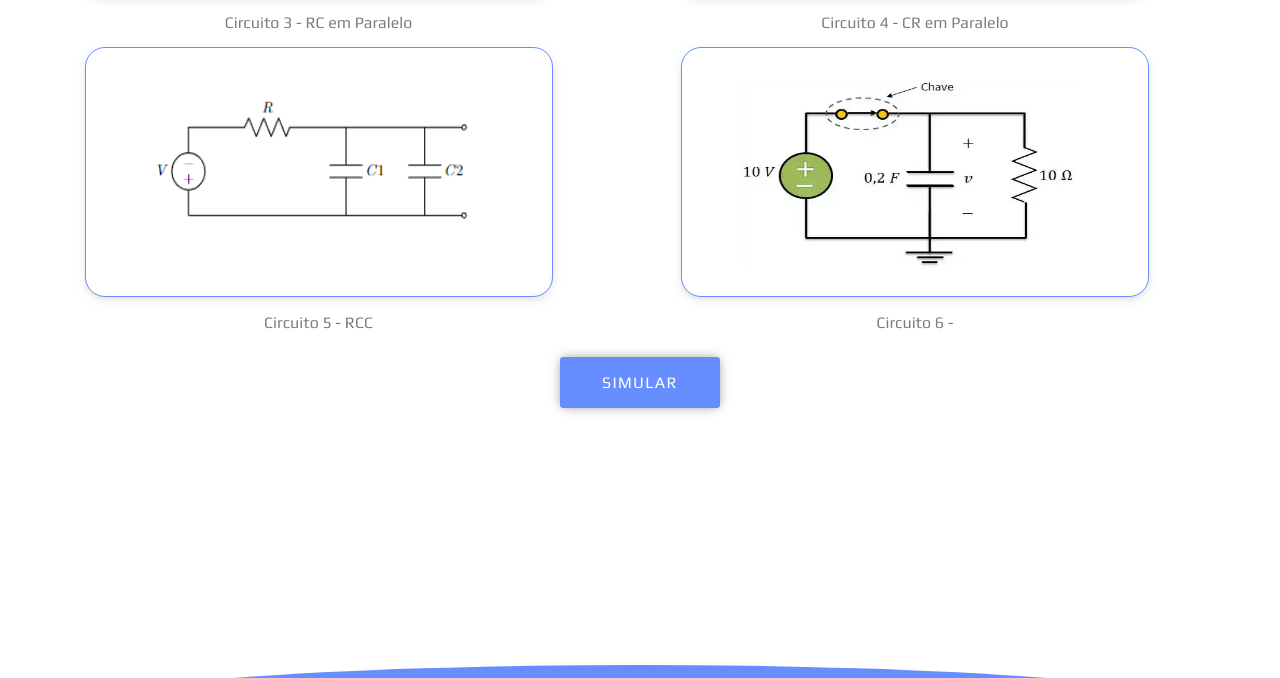
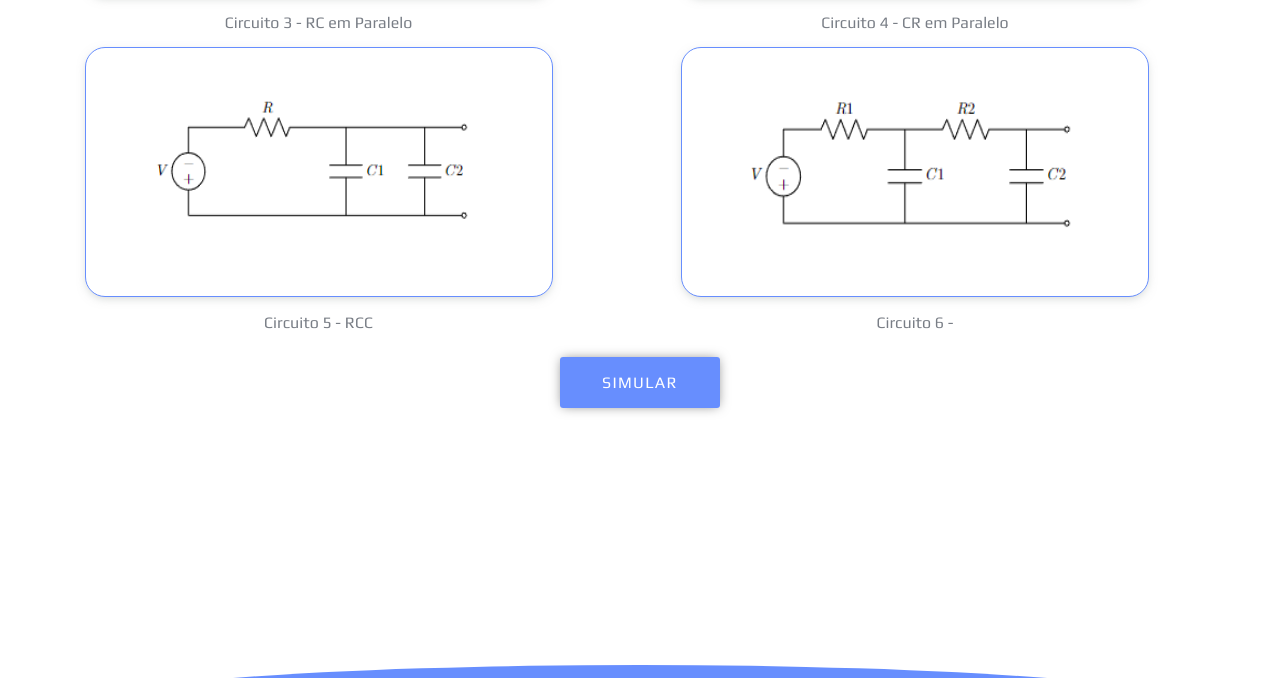
Before and after one commit to celzin/Aplicacao-Educacional-Circuitos, a plain HTML site: page src/index.html in a window 1280 px wide. Shown: the part 1128-1806 px from the top of the page. Drawn offline with Linux system fonts and the light colour scheme.

Commit message:
upando imagens

```diff
--- a/src/index.html
+++ b/src/index.html
@@ -85,7 +85,7 @@
         </div>
         <div class="circuit-option" onclick="selectImage(6)">
           <input type="radio" id="circuit6" name="circuit" />
-          <label class="label-select" for="circuit6"><img src="images/default.png" alt="Circuito 6" /></label>
+          <label class="label-select" for="circuit6"><img src="images/circuito-6.png" alt="Circuito 6" /></label>
           <span>Circuito 6 - </span>
         </div>
       </div>
```
